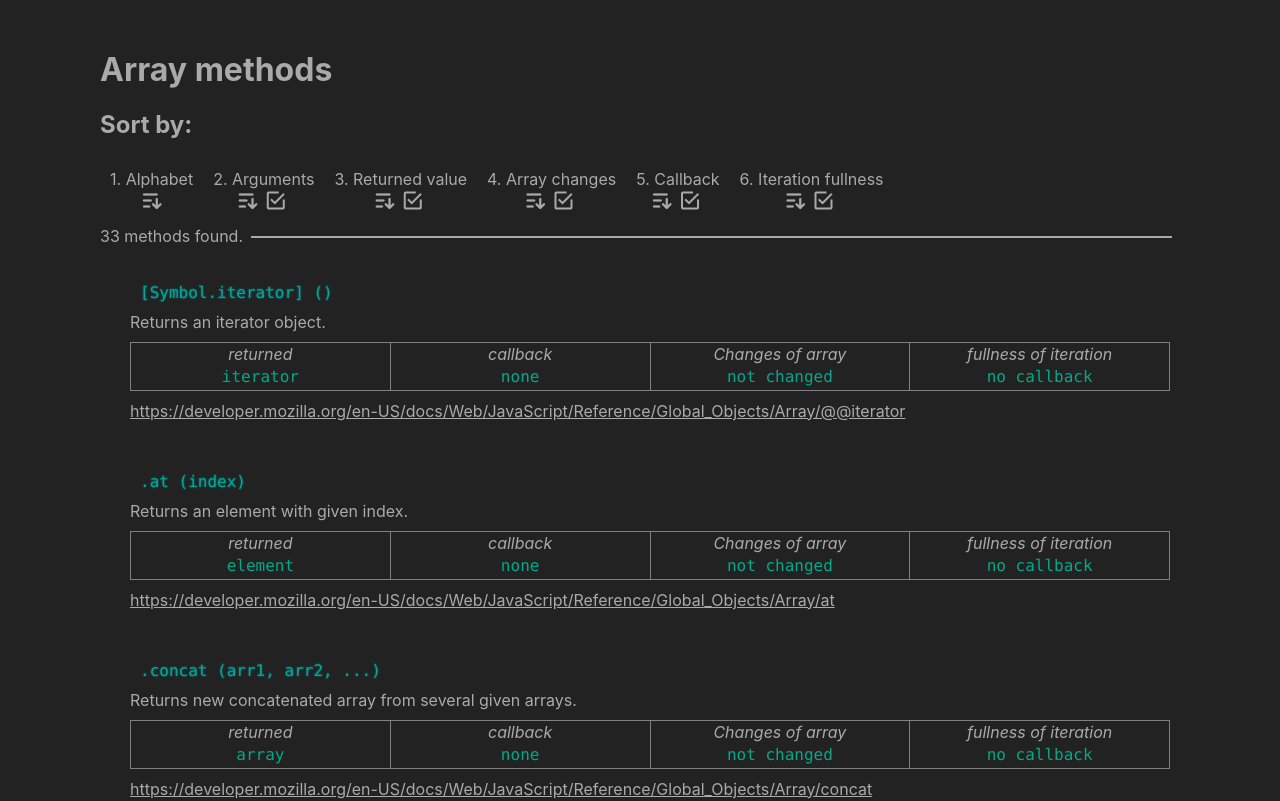
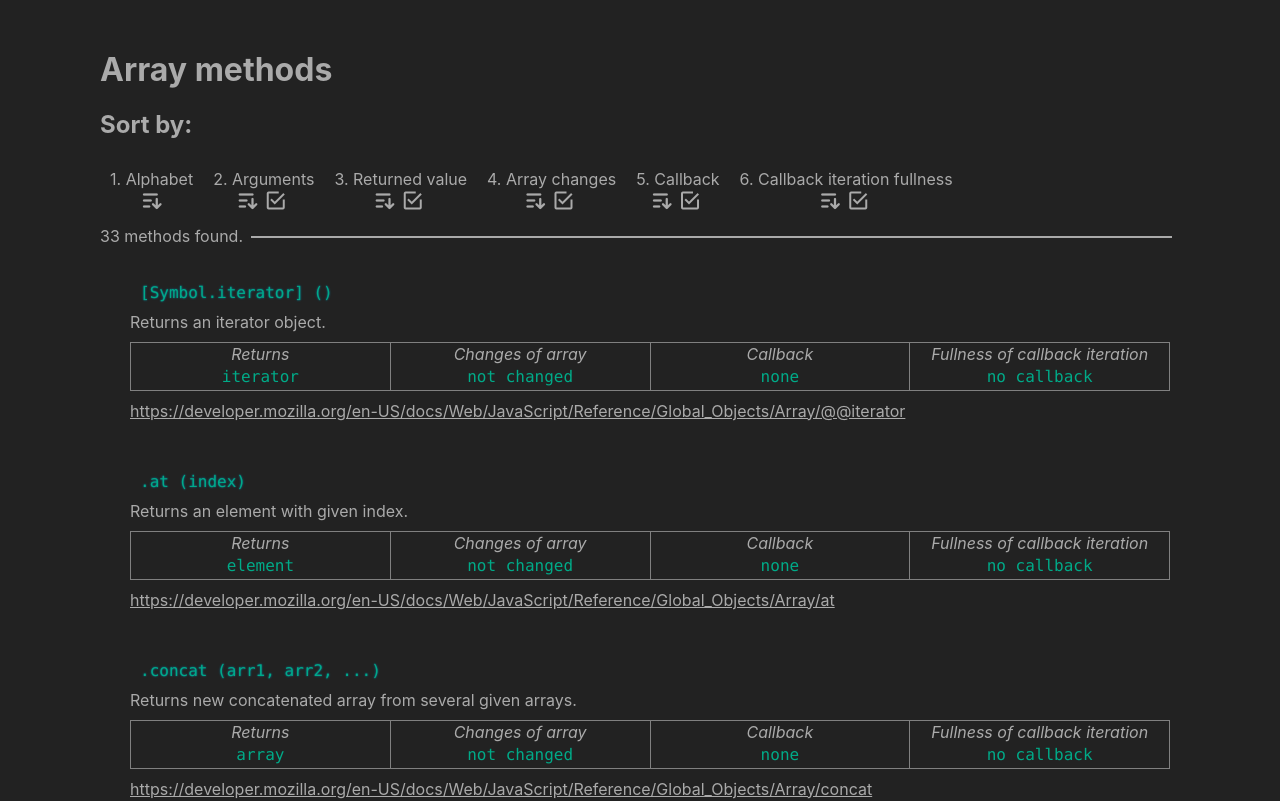
Before and after one commit to bognaum/array-methods, a React (Create React App) app: page / in a window 1280 px wide. Shown: the top 801 px of the page. Built offline with nearby package versions, Linux system fonts and the light colour scheme.

Commit message:
Changed captions.

```diff
--- a/src/FilteredList.jsx
+++ b/src/FilteredList.jsx
@@ -47,7 +47,7 @@ export default function FilteredList() {
 				filterKeys: callback,
 			},
 			{
-				title: "Iteration fullness",
+				title: "Callback iteration fullness",
 				sortCallb: (a, b) => compare(a.iterFullness.key, b.iterFullness.key, iterFullness),
 				filterKeys: iterFullness,
 			},
--- a/src/MethodDisplayBlock.jsx
+++ b/src/MethodDisplayBlock.jsx
@@ -28,21 +28,11 @@ export default function MethodDisplayBlock(props) {
 					<tr>
 						<td>
 							<div className="method-display-block__prop-name">
-								returned
+								Returns
 							</div>
 							<div className="method-display-block__prop-value">
 								{mOb.returned.key}
 							</div>
-						</td>
-						<td>
-							<div className="method-display-block__prop-name">
-								callback
-							</div>
-							<div
-							  className="method-display-block__prop-value"
-							  title={mOb.callback.descr}>
-							  {mOb.callback.key}
-							  </div>
 						</td>
 						<td>
 							<div className="method-display-block__prop-name">
@@ -54,7 +44,17 @@ export default function MethodDisplayBlock(props) {
 						</td>
 						<td>
 							<div className="method-display-block__prop-name">
-								fullness of iteration
+								Callback
+							</div>
+							<div
+							  className="method-display-block__prop-value"
+							  title={mOb.callback.descr}>
+							  {mOb.callback.key}
+							  </div>
+						</td>
+						<td>
+							<div className="method-display-block__prop-name">
+								Fullness of callback iteration
 							</div>
 							<div className="method-display-block__prop-value">
 								{mOb.iterFullness.key}
```
